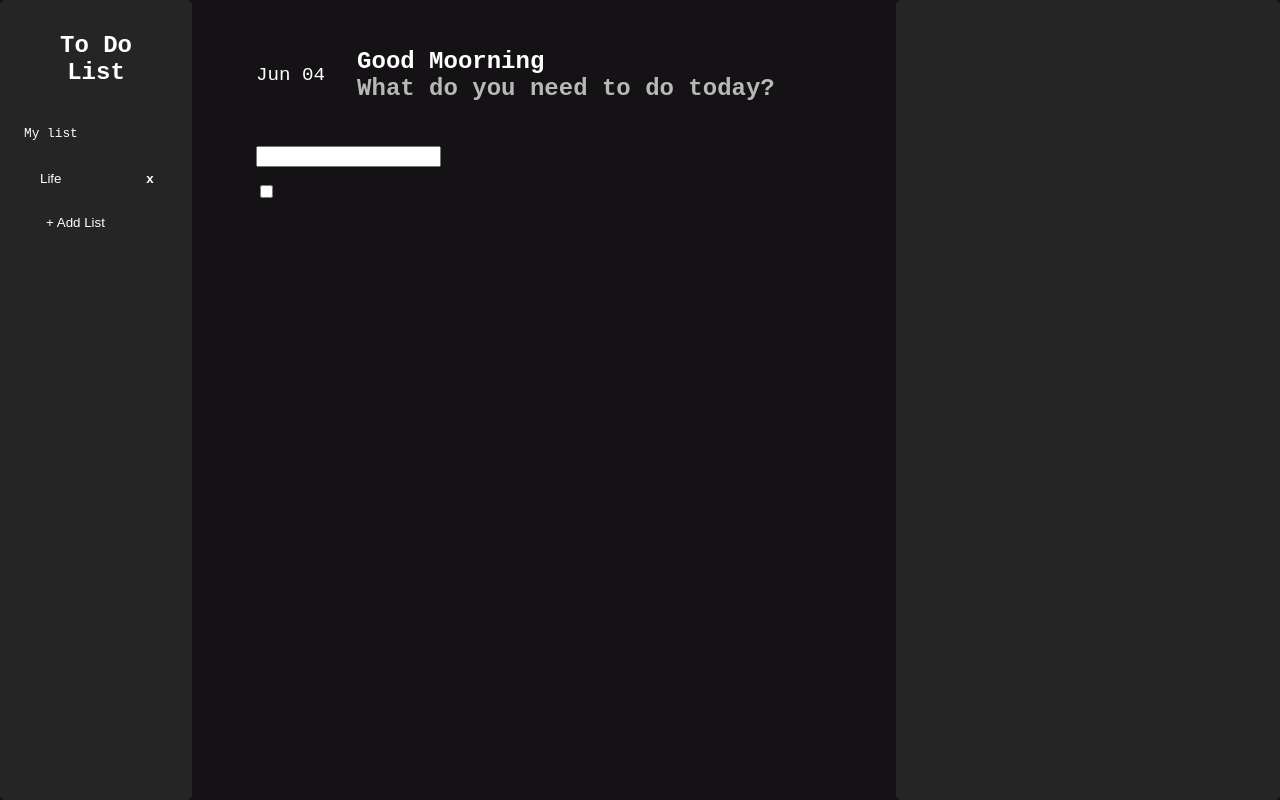
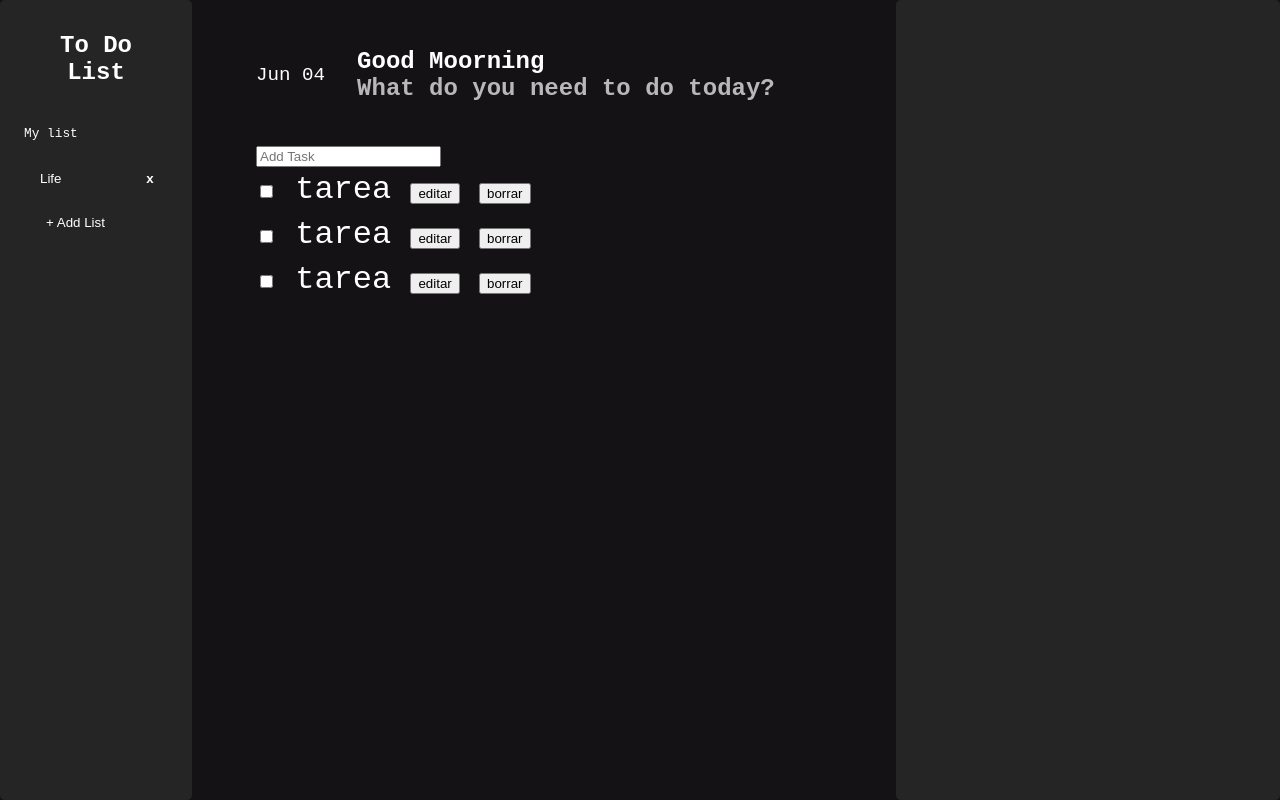
Before and after one commit to eridev14/to-do-list-js, a website built with Vite: page index.html in a window 1280 px wide. Built offline with nearby package versions, Linux system fonts and the light colour scheme; a web font is replaced by a local one.

Commit message:
add html task

```diff
--- a/index.html
+++ b/index.html
@@ -35,21 +35,47 @@
             <span class="title__sec">What do you need to do today?</span>
           </section>
         </header>
-        <section class="add-task">
-          <input type="text" name="task" id="task">
-
-        </section>
-        <section class="list">
-          <div class="task">
-            <input type="checkbox" name="check" id="check">
-          </div>
+        <section class="task-main">
+          <section class="add-task">
+            <input type="text" name="task" id="task" class="add-task__inp" placeholder="Add Task">
+          </section>
+          <section class="list">
+            <div class="task">
+              <input type="checkbox" name="check" id="check" class="task__check">
+              <span class="task__text">tarea</span>
+              <button class="task__btn task__btn--adit">
+                editar
+              </button>
+              <button class="task__btn task__btn--delete">
+                borrar
+              </button>
+            </div>
+            <div class="task">
+              <input type="checkbox" name="check" id="check" class="task__check">
+              <span class="task__text">tarea</span>
+              <button class="task__btn task__btn--adit">
+                editar
+              </button>
+              <button class="task__btn task__btn--delete">
+                borrar
+              </button>
+            </div>
+            <div class="task">
+              <input type="checkbox" name="check" id="check" class="task__check">
+              <span class="task__text">tarea</span>
+              <button class="task__btn task__btn--adit">
+                editar
+              </button>
+              <button class="task__btn task__btn--delete">
+                borrar
+              </button>
+            </div>
+          </section>
         </section>
       </main>
       <aside class="aside aside--rigth"></aside>
     </div>
   </div>
-
-
   <script type="module" src="/main.js"></script>
 </body>
 
```
